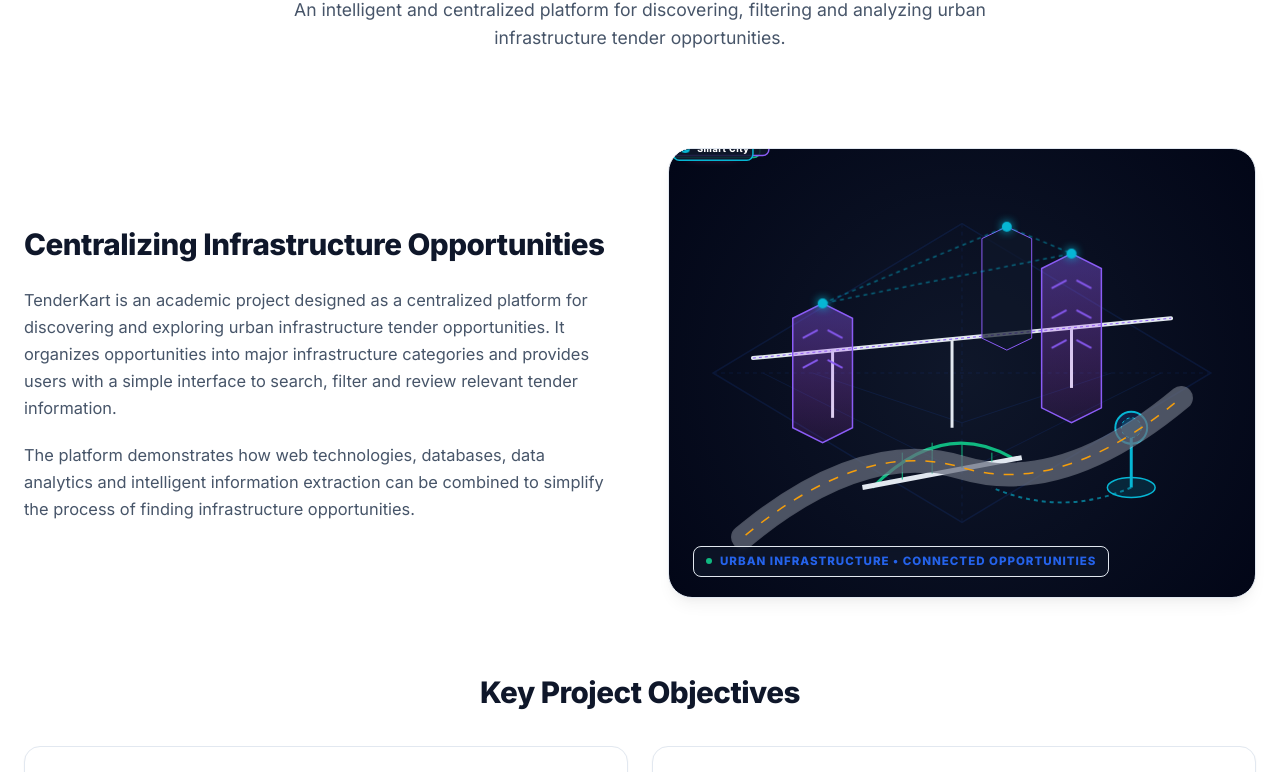
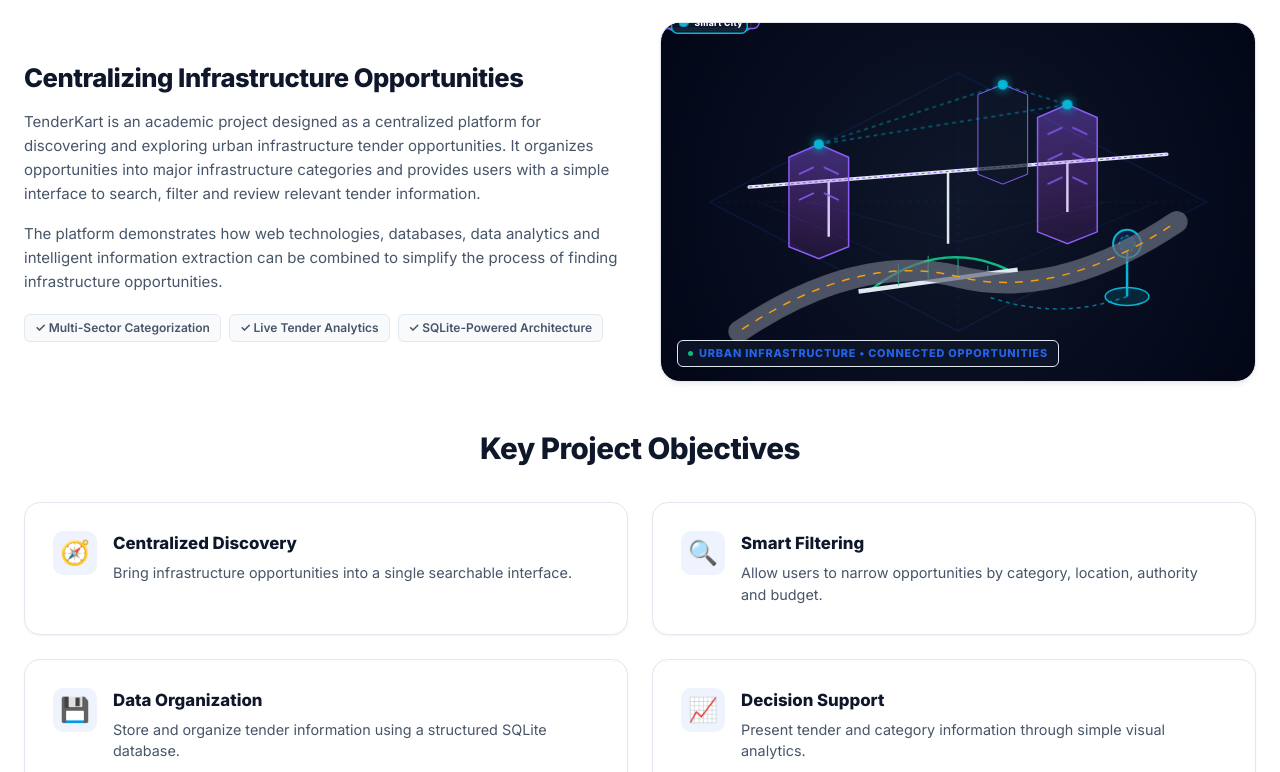
Before and after one commit to shreyansh-sinha-1509s/TenderKart, a plain HTML site: page about.html in a window 1280 px wide. Shown: the part 246-1018 px from the top of the page. Drawn offline with nearby package versions, Linux system fonts and the light colour scheme.

Commit message:
Fit Project Overview section compactly within viewport with optimized padding and SVG scaling

```diff
--- a/about.html
+++ b/about.html
@@ -216,33 +216,39 @@
   <div id="navbar-placeholder"></div>
 
   <!-- Main Content Space -->
-  <main style="flex: 1; padding: 4rem 0;">
-    <div class="container" style="display: flex; flex-direction: column; gap: 4.5rem;">
+  <main style="flex: 1; padding: 1.5rem 0 3rem 0;">
+    <div class="container" style="display: flex; flex-direction: column; gap: 2.75rem;">
 
       <!-- Page Header Title banner -->
-      <div style="text-align: center; display: flex; flex-direction: column; gap: 12px; max-width: 800px; margin: 0 auto;">
-        <span class="badge badge-blue" style="width: fit-content; align-self: center;">ACADEMIC WORKSPACE</span>
-        <h1 style="font-size: 2.75rem; font-weight: 850; color: var(--text-primary); letter-spacing: -1.25px; line-height: 1.15;">Project Overview</h1>
-        <p style="font-size: 1.1rem; color: var(--text-secondary); line-height: 1.6;">
+      <div style="text-align: center; display: flex; flex-direction: column; gap: 6px; max-width: 720px; margin: 0 auto;">
+        <span class="badge badge-blue" style="width: fit-content; align-self: center; font-size: 0.72rem; padding: 3px 10px;">ACADEMIC WORKSPACE</span>
+        <h1 style="font-size: 2.2rem; font-weight: 850; color: var(--text-primary); letter-spacing: -0.8px; line-height: 1.15; margin: 0;">Project Overview</h1>
+        <p style="font-size: 0.98rem; color: var(--text-secondary); line-height: 1.5; margin: 0;">
           An intelligent and centralized platform for discovering, filtering and analyzing urban infrastructure tender opportunities.
         </p>
       </div>
 
       <!-- SECTION 1 — PROJECT OVERVIEW -->
-      <section class="grid-2 scroll-reveal" style="gap: 3.5rem; align-items: center; margin-top: 1.5rem;">
-        <div style="display: flex; flex-direction: column; gap: 1.25rem;">
-          <h2 style="font-size: 1.85rem; font-weight: 800; color: var(--text-primary); letter-spacing: -0.5px;">Centralizing Infrastructure Opportunities</h2>
-          <p style="font-size: 1.025rem; color: var(--text-secondary); line-height: 1.65;">
+      <section class="grid-2 scroll-reveal" style="gap: 2.5rem; align-items: center; margin-top: 0;">
+        <div style="display: flex; flex-direction: column; gap: 1rem;">
+          <h2 style="font-size: 1.6rem; font-weight: 800; color: var(--text-primary); letter-spacing: -0.5px; line-height: 1.25; margin: 0;">Centralizing Infrastructure Opportunities</h2>
+          <p style="font-size: 0.94rem; color: var(--text-secondary); line-height: 1.6; margin: 0;">
             TenderKart is an academic project designed as a centralized platform for discovering and exploring urban infrastructure tender opportunities. It organizes opportunities into major infrastructure categories and provides users with a simple interface to search, filter and review relevant tender information.
           </p>
-          <p style="font-size: 1.025rem; color: var(--text-secondary); line-height: 1.65;">
+          <p style="font-size: 0.94rem; color: var(--text-secondary); line-height: 1.6; margin: 0;">
             The platform demonstrates how web technologies, databases, data analytics and intelligent information extraction can be combined to simplify the process of finding infrastructure opportunities.
           </p>
+
+          <div style="display: flex; flex-wrap: wrap; gap: 8px; margin-top: 0.25rem;">
+            <span style="font-size: 0.75rem; font-weight: 600; padding: 4px 10px; border-radius: 6px; background-color: var(--bg-secondary); border: 1px solid var(--border-color); color: var(--text-secondary);">✓ Multi-Sector Categorization</span>
+            <span style="font-size: 0.75rem; font-weight: 600; padding: 4px 10px; border-radius: 6px; background-color: var(--bg-secondary); border: 1px solid var(--border-color); color: var(--text-secondary);">✓ Live Tender Analytics</span>
+            <span style="font-size: 0.75rem; font-weight: 600; padding: 4px 10px; border-radius: 6px; background-color: var(--bg-secondary); border: 1px solid var(--border-color); color: var(--text-secondary);">✓ SQLite-Powered Architecture</span>
+          </div>
         </div>
 
         <!-- Smart-City Infrastructure Visualization -->
-        <div class="smart-city-wrapper" style="position: relative; width: 100%; height: 450px; background: radial-gradient(circle at center, #0F172A 0%, #020617 100%); border: 1px solid var(--border-color); border-radius: 24px; box-shadow: var(--shadow-lg); overflow: hidden; display: flex; align-items: center; justify-content: center; transition: var(--transition-smooth);">
-          <svg viewBox="0 0 500 450" width="100%" height="100%" style="overflow: visible;">
+        <div class="smart-city-wrapper" style="position: relative; width: 100%; height: 360px; background: radial-gradient(circle at center, #0F172A 0%, #020617 100%); border: 1px solid var(--border-color); border-radius: 20px; box-shadow: var(--shadow-md); overflow: hidden; display: flex; align-items: center; justify-content: center; transition: var(--transition-smooth);">
+          <svg viewBox="0 0 500 360" width="100%" height="100%" style="overflow: visible;">
             <defs>
               <linearGradient id="cityGlowGrad" x1="0%" y1="0%" x2="100%" y2="100%">
                 <stop offset="0%" stop-color="var(--color-primary)" stop-opacity="0.2" />
@@ -260,147 +266,147 @@
 
             <!-- Background Isometric Grid Mesh -->
             <g opacity="0.12" stroke="var(--color-primary)" stroke-width="1">
-              <path d="M 0,225 L 250,375 L 500,225 L 250,75 Z" fill="none" stroke-width="1.5" />
-              <path d="M 50,225 L 250,325 L 450,225" fill="none" />
-              <path d="M 100,225 L 250,275 L 400,225" fill="none" />
-              <path d="M 0,225 L 500,225 M 250,75 L 250,375" fill="none" stroke-dasharray="4 4" />
+              <path d="M 0,180 L 250,310 L 500,180 L 250,50 Z" fill="none" stroke-width="1.5" />
+              <path d="M 50,180 L 250,265 L 450,180" fill="none" />
+              <path d="M 100,180 L 250,220 L 400,180" fill="none" />
+              <path d="M 0,180 L 500,180 M 250,50 L 250,310" fill="none" stroke-dasharray="4 4" />
             </g>
 
             <!-- Water Storage Infrastructure Group -->
             <g class="city-interactive" data-label="Water Supply" style="cursor: pointer;">
               <!-- Storage Sphere base -->
-              <ellipse cx="420" cy="340" rx="24" ry="10" fill="rgba(6, 182, 212, 0.15)" stroke="#06B6D4" stroke-width="1.5" />
-              <path d="M 420,340 L 420,290" stroke="#06B6D4" stroke-width="3" />
+              <ellipse cx="420" cy="275" rx="22" ry="9" fill="rgba(6, 182, 212, 0.15)" stroke="#06B6D4" stroke-width="1.5" />
+              <path d="M 420,275 L 420,230" stroke="#06B6D4" stroke-width="2.5" />
               <!-- Water Tower Tank -->
-              <circle cx="420" cy="280" r="16" fill="url(#cityGlowGrad)" stroke="#06B6D4" stroke-width="2" />
-              <circle cx="420" cy="280" r="10" fill="rgba(6, 182, 212, 0.2)" stroke="#06B6D4" stroke-width="1" stroke-dasharray="3 3" />
+              <circle cx="420" cy="222" r="14" fill="url(#cityGlowGrad)" stroke="#06B6D4" stroke-width="2" />
+              <circle cx="420" cy="222" r="8" fill="rgba(6, 182, 212, 0.2)" stroke="#06B6D4" stroke-width="1" stroke-dasharray="3 3" />
               <!-- Water pipe connecting dots -->
-              <path d="M 420,340 Q 350,370 280,340" fill="none" stroke="#06B6D4" stroke-width="2" stroke-dasharray="4 4" opacity="0.6" />
+              <path d="M 420,275 Q 350,300 280,275" fill="none" stroke="#06B6D4" stroke-width="1.5" stroke-dasharray="4 4" opacity="0.6" />
             </g>
 
             <!-- Suspension Bridge Group -->
             <g class="city-interactive" data-label="Bridge Projects" style="cursor: pointer;">
               <!-- Arch Support -->
-              <path d="M 160,340 Q 230,270 300,310" fill="none" stroke="#10B981" stroke-width="3" />
+              <path d="M 160,270 Q 230,215 300,248" fill="none" stroke="#10B981" stroke-width="2.5" />
               <!-- Bridge deck -->
-              <path d="M 150,340 L 310,310" fill="none" stroke="var(--border-color)" stroke-width="5" />
+              <path d="M 150,270 L 310,248" fill="none" stroke="var(--border-color)" stroke-width="4.5" />
               <!-- Hanger cables -->
-              <line x1="190" y1="332" x2="190" y2="305" stroke="#10B981" stroke-width="1" />
-              <line x1="220" y1="326" x2="220" y2="295" stroke="#10B981" stroke-width="1" />
-              <line x1="250" y1="320" x2="250" y2="296" stroke="#10B981" stroke-width="1" />
-              <line x1="280" y1="314" x2="280" y2="305" stroke="#10B981" stroke-width="1" />
+              <line x1="190" y1="264" x2="190" y2="242" stroke="#10B981" stroke-width="1" />
+              <line x1="220" y1="258" x2="220" y2="234" stroke="#10B981" stroke-width="1" />
+              <line x1="250" y1="254" x2="250" y2="236" stroke="#10B981" stroke-width="1" />
+              <line x1="280" y1="250" x2="280" y2="244" stroke="#10B981" stroke-width="1" />
             </g>
 
             <!-- Highway & Flowing Traffic Group -->
             <g class="city-interactive" data-label="Road Infrastructure" style="cursor: pointer;">
               <!-- Main Road base -->
-              <path d="M 30,390 Q 150,290 250,320 T 470,250" fill="none" stroke="rgba(15, 23, 42, 0.6)" stroke-width="22" stroke-linecap="round" />
-              <path d="M 30,390 Q 150,290 250,320 T 470,250" fill="none" stroke="var(--border-color)" stroke-width="24" stroke-linecap="round" opacity="0.3" />
+              <path d="M 30,310 Q 150,230 250,255 T 470,200" fill="none" stroke="rgba(15, 23, 42, 0.6)" stroke-width="20" stroke-linecap="round" />
+              <path d="M 30,310 Q 150,230 250,255 T 470,200" fill="none" stroke="var(--border-color)" stroke-width="22" stroke-linecap="round" opacity="0.3" />
               <!-- Animated lane dash lines -->
-              <path d="M 30,390 Q 150,290 250,320 T 470,250" fill="none" stroke="#F59E0B" stroke-width="1.5" stroke-dasharray="10 10" class="road-flow-line" />
+              <path d="M 30,310 Q 150,230 250,255 T 470,200" fill="none" stroke="#F59E0B" stroke-width="1.5" stroke-dasharray="8 8" class="road-flow-line" />
 
               <!-- Flowing Vehicles -->
-              <circle r="4" fill="#00F2FE" style="filter: drop-shadow(0 0 4px #00F2FE);">
-                <animateMotion dur="7s" repeatCount="indefinite" path="M 30,390 Q 150,290 250,320 T 470,250" />
+              <circle r="3.5" fill="#00F2FE" style="filter: drop-shadow(0 0 4px #00F2FE);">
+                <animateMotion dur="6s" repeatCount="indefinite" path="M 30,310 Q 150,230 250,255 T 470,200" />
               </circle>
-              <circle r="4" fill="#EF4444" style="filter: drop-shadow(0 0 4px #EF4444);">
-                <animateMotion dur="10s" begin="3s" repeatCount="indefinite" path="M 30,390 Q 150,290 250,320 T 470,250" />
+              <circle r="3.5" fill="#EF4444" style="filter: drop-shadow(0 0 4px #EF4444);">
+                <animateMotion dur="8.5s" begin="2.5s" repeatCount="indefinite" path="M 30,310 Q 150,230 250,255 T 470,200" />
               </circle>
             </g>
 
             <!-- Elevated Metro Rail Group -->
             <g class="city-interactive" data-label="Metro Projects" style="cursor: pointer;">
               <!-- Track Structure -->
-              <path d="M 40,210 L 460,170" fill="none" stroke="var(--border-color)" stroke-width="4" stroke-linecap="round" />
-              <path d="M 40,210 L 460,170" fill="none" stroke="#8B5CF6" stroke-width="1" stroke-dasharray="3 3" />
+              <path d="M 40,165 L 460,132" fill="none" stroke="var(--border-color)" stroke-width="3.5" stroke-linecap="round" />
+              <path d="M 40,165 L 460,132" fill="none" stroke="#8B5CF6" stroke-width="1" stroke-dasharray="3 3" />
               <!-- Pillars -->
-              <line x1="120" y1="202" x2="120" y2="270" stroke="var(--border-color)" stroke-width="3" />
-              <line x1="240" y1="192" x2="240" y2="280" stroke="var(--border-color)" stroke-width="3" />
-              <line x1="360" y1="180" x2="360" y2="240" stroke="var(--border-color)" stroke-width="3" />
+              <line x1="120" y1="159" x2="120" y2="215" stroke="var(--border-color)" stroke-width="2.5" />
+              <line x1="240" y1="150" x2="240" y2="222" stroke="var(--border-color)" stroke-width="2.5" />
+              <line x1="360" y1="140" x2="360" y2="190" stroke="var(--border-color)" stroke-width="2.5" />
 
               <!-- Metro Train (moving) -->
               <g>
-                <rect x="-24" y="-5" width="48" height="10" rx="4" fill="#EC4899" style="filter: drop-shadow(0 0 6px #EC4899);" />
+                <rect x="-20" y="-4" width="40" height="8" rx="3" fill="#EC4899" style="filter: drop-shadow(0 0 5px #EC4899);" />
                 <!-- Windows -->
-                <rect x="-18" y="-3" width="8" height="3" fill="#FFFFFF" opacity="0.8" />
-                <rect x="-6" y="-3" width="8" height="3" fill="#FFFFFF" opacity="0.8" />
-                <rect x="6" y="-3" width="8" height="3" fill="#FFFFFF" opacity="0.8" />
-                <circle cx="20" cy="0" r="1.5" fill="#FFFFFF" />
-                <animateMotion dur="5.5s" repeatCount="indefinite" path="M 40,210 L 460,170" />
+                <rect x="-15" y="-2" width="6" height="2" fill="#FFFFFF" opacity="0.8" />
+                <rect x="-5" y="-2" width="6" height="2" fill="#FFFFFF" opacity="0.8" />
+                <rect x="5" y="-2" width="6" height="2" fill="#FFFFFF" opacity="0.8" />
+                <circle cx="16" cy="0" r="1.2" fill="#FFFFFF" />
+                <animateMotion dur="5s" repeatCount="indefinite" path="M 40,165 L 460,132" />
               </g>
             </g>
 
             <!-- Modern Buildings & Tech Towers Group -->
             <g class="city-interactive" data-label="Building Projects" style="cursor: pointer;">
               <!-- Tower 1 -->
-              <path d="M 330,120 L 360,105 L 390,120 L 390,260 L 360,275 L 330,260 Z" fill="url(#neonPurpleGrad)" stroke="#8B5CF6" stroke-width="1.5" />
+              <path d="M 330,95 L 360,82 L 390,95 L 390,210 L 360,222 L 330,210 Z" fill="url(#neonPurpleGrad)" stroke="#8B5CF6" stroke-width="1.5" />
               <!-- Server blinking rows -->
-              <line x1="340" y1="140" x2="355" y2="132" stroke="#8B5CF6" stroke-width="2" opacity="0.8" class="blink-node" />
-              <line x1="365" y1="132" x2="380" y2="140" stroke="#8B5CF6" stroke-width="2" opacity="0.8" class="blink-node" />
-              <line x1="340" y1="170" x2="355" y2="162" stroke="#8B5CF6" stroke-width="2" opacity="0.8" class="blink-node" />
-              <line x1="365" y1="162" x2="380" y2="170" stroke="#8B5CF6" stroke-width="2" opacity="0.8" class="blink-node" />
-              <line x1="340" y1="200" x2="355" y2="192" stroke="#8B5CF6" stroke-width="2" opacity="0.8" class="blink-node" />
-              <line x1="365" y1="192" x2="380" y2="200" stroke="#8B5CF6" stroke-width="2" opacity="0.8" class="blink-node" />
+              <line x1="340" y1="112" x2="355" y2="105" stroke="#8B5CF6" stroke-width="1.5" opacity="0.8" class="blink-node" />
+              <line x1="365" y1="105" x2="380" y2="112" stroke="#8B5CF6" stroke-width="1.5" opacity="0.8" class="blink-node" />
+              <line x1="340" y1="138" x2="355" y2="131" stroke="#8B5CF6" stroke-width="1.5" opacity="0.8" class="blink-node" />
+              <line x1="365" y1="131" x2="380" y2="138" stroke="#8B5CF6" stroke-width="1.5" opacity="0.8" class="blink-node" />
+              <line x1="340" y1="162" x2="355" y2="155" stroke="#8B5CF6" stroke-width="1.5" opacity="0.8" class="blink-node" />
+              <line x1="365" y1="155" x2="380" y2="162" stroke="#8B5CF6" stroke-width="1.5" opacity="0.8" class="blink-node" />
 
               <!-- Tower 2 (Smaller back tower) -->
-              <path d="M 270,90 L 295,78 L 320,90 L 320,190 L 295,202 L 270,190 Z" fill="rgba(15, 23, 42, 0.7)" stroke="#8B5CF6" stroke-width="1" />
+              <path d="M 270,72 L 295,62 L 320,72 L 320,152 L 295,162 L 270,152 Z" fill="rgba(15, 23, 42, 0.7)" stroke="#8B5CF6" stroke-width="1" />
 
               <!-- Tower 3 (Front Left Tower) -->
-              <path d="M 80,170 L 110,155 L 140,170 L 140,280 L 110,295 L 80,280 Z" fill="url(#neonPurpleGrad)" stroke="#8B5CF6" stroke-width="1.5" />
-              <line x1="90" y1="190" x2="105" y2="182" stroke="#8B5CF6" stroke-width="2" opacity="0.8" class="blink-node" />
-              <line x1="115" y1="182" x2="130" y2="190" stroke="#8B5CF6" stroke-width="2" opacity="0.8" class="blink-node" />
-              <line x1="90" y1="220" x2="105" y2="212" stroke="#8B5CF6" stroke-width="2" opacity="0.8" class="blink-node" />
-              <line x1="115" y1="212" x2="130" y2="220" stroke="#8B5CF6" stroke-width="2" opacity="0.8" class="blink-node" />
+              <path d="M 80,135 L 110,122 L 140,135 L 140,225 L 110,237 L 80,225 Z" fill="url(#neonPurpleGrad)" stroke="#8B5CF6" stroke-width="1.5" />
+              <line x1="90" y1="152" x2="105" y2="145" stroke="#8B5CF6" stroke-width="1.5" opacity="0.8" class="blink-node" />
+              <line x1="115" y1="145" x2="130" y2="152" stroke="#8B5CF6" stroke-width="1.5" opacity="0.8" class="blink-node" />
+              <line x1="90" y1="178" x2="105" y2="171" stroke="#8B5CF6" stroke-width="1.5" opacity="0.8" class="blink-node" />
+              <line x1="115" y1="171" x2="130" y2="178" stroke="#8B5CF6" stroke-width="1.5" opacity="0.8" class="blink-node" />
             </g>
 
             <!-- Smart City Nodes & Communication Network -->
             <g class="city-interactive" data-label="Smart City" style="cursor: pointer;">
               <!-- Connecting fiber paths -->
-              <path d="M 110,155 L 295,78 L 360,105 Z" fill="none" stroke="#06B6D4" stroke-width="1.5" stroke-dasharray="4 4" opacity="0.5" />
+              <path d="M 110,122 L 295,62 L 360,82 Z" fill="none" stroke="#06B6D4" stroke-width="1.5" stroke-dasharray="4 4" opacity="0.5" />
               <!-- Glowing Nodes -->
-              <circle cx="110" cy="155" r="4" fill="#06B6D4" class="pulse-node" style="filter: drop-shadow(0 0 5px #06B6D4);" />
-              <circle cx="295" cy="78" r="4" fill="#06B6D4" class="pulse-node" style="filter: drop-shadow(0 0 5px #06B6D4);" />
-              <circle cx="360" cy="105" r="4" fill="#06B6D4" class="pulse-node" style="filter: drop-shadow(0 0 5px #06B6D4);" />
+              <circle cx="110" cy="122" r="3.5" fill="#06B6D4" class="pulse-node" style="filter: drop-shadow(0 0 5px #06B6D4);" />
+              <circle cx="295" cy="62" r="3.5" fill="#06B6D4" class="pulse-node" style="filter: drop-shadow(0 0 5px #06B6D4);" />
+              <circle cx="360" cy="82" r="3.5" fill="#06B6D4" class="pulse-node" style="filter: drop-shadow(0 0 5px #06B6D4);" />
             </g>
 
-            <!-- Floating Tender Markers (Amber/Orange accent) -->
+            <!-- Floating Tender Markers (Well padded inside canvas) -->
             <!-- Pin 1: Road Tender -->
-            <g class="float-pin-1" style="transform: translate(90px, 290px);">
-              <rect x="-42" y="-12" width="84" height="24" rx="6" fill="rgba(15, 23, 42, 0.85)" stroke="#F59E0B" stroke-width="1.5" />
-              <circle cx="-30" cy="0" r="3.5" fill="#F59E0B" class="pulse-node" />
-              <text x="-18" y="4" fill="#FFFFFF" font-size="9" font-weight="800" letter-spacing="0.5px">Road Tender</text>
+            <g class="float-pin-1" style="transform: translate(90px, 230px);">
+              <rect x="-38" y="-11" width="76" height="22" rx="6" fill="rgba(15, 23, 42, 0.88)" stroke="#F59E0B" stroke-width="1.5" />
+              <circle cx="-27" cy="0" r="3" fill="#F59E0B" class="pulse-node" />
+              <text x="-16" y="3.5" fill="#FFFFFF" font-size="8.5" font-weight="800" letter-spacing="0.4px">Road Tender</text>
             </g>
 
             <!-- Pin 2: Bridge Project -->
-            <g class="float-pin-2" style="transform: translate(250px, 340px);">
-              <rect x="-47" y="-12" width="94" height="24" rx="6" fill="rgba(15, 23, 42, 0.85)" stroke="#10B981" stroke-width="1.5" />
-              <circle cx="-34" cy="0" r="3.5" fill="#10B981" class="pulse-node" />
-              <text x="-22" y="4" fill="#FFFFFF" font-size="9" font-weight="800" letter-spacing="0.5px">Bridge Project</text>
+            <g class="float-pin-2" style="transform: translate(250px, 275px);">
+              <rect x="-42" y="-11" width="84" height="22" rx="6" fill="rgba(15, 23, 42, 0.88)" stroke="#10B981" stroke-width="1.5" />
+              <circle cx="-30" cy="0" r="3" fill="#10B981" class="pulse-node" />
+              <text x="-19" y="3.5" fill="#FFFFFF" font-size="8.5" font-weight="800" letter-spacing="0.4px">Bridge Project</text>
             </g>
 
             <!-- Pin 3: Metro Opportunity -->
-            <g class="float-pin-3" style="transform: translate(160px, 150px);">
-              <rect x="-56" y="-12" width="112" height="24" rx="6" fill="rgba(15, 23, 42, 0.85)" stroke="#8B5CF6" stroke-width="1.5" />
-              <circle cx="-42" cy="0" r="3.5" fill="#8B5CF6" class="pulse-node" />
-              <text x="-30" y="4" fill="#FFFFFF" font-size="9" font-weight="800" letter-spacing="0.5px">Metro Opportunity</text>
+            <g class="float-pin-3" style="transform: translate(150px, 115px);">
+              <rect x="-50" y="-11" width="100" height="22" rx="6" fill="rgba(15, 23, 42, 0.88)" stroke="#8B5CF6" stroke-width="1.5" />
+              <circle cx="-38" cy="0" r="3" fill="#8B5CF6" class="pulse-node" />
+              <text x="-26" y="3.5" fill="#FFFFFF" font-size="8.5" font-weight="800" letter-spacing="0.4px">Metro Project</text>
             </g>
 
             <!-- Pin 4: Smart City -->
-            <g class="float-pin-4" style="transform: translate(320px, 50px);">
-              <rect x="-40" y="-12" width="80" height="24" rx="6" fill="rgba(15, 23, 42, 0.85)" stroke="#06B6D4" stroke-width="1.5" />
-              <circle cx="-28" cy="0" r="3.5" fill="#06B6D4" class="pulse-node" />
-              <text x="-16" y="4" fill="#FFFFFF" font-size="9" font-weight="800" letter-spacing="0.5px">Smart City</text>
+            <g class="float-pin-4" style="transform: translate(320px, 45px);">
+              <rect x="-38" y="-11" width="76" height="22" rx="6" fill="rgba(15, 23, 42, 0.88)" stroke="#06B6D4" stroke-width="1.5" />
+              <circle cx="-26" cy="0" r="3" fill="#06B6D4" class="pulse-node" />
+              <text x="-15" y="3.5" fill="#FFFFFF" font-size="8.5" font-weight="800" letter-spacing="0.4px">Smart City</text>
             </g>
           </svg>
 
           <!-- Branding Label -->
-          <div style="position: absolute; bottom: 20px; left: 24px; font-size: 0.72rem; font-weight: 800; letter-spacing: 1px; color: var(--color-primary); text-transform: uppercase; display: flex; align-items: center; gap: 8px; background-color: rgba(15, 23, 42, 0.75); padding: 6px 12px; border-radius: 8px; border: 1px solid var(--border-color); backdrop-filter: blur(4px); z-index: 10; pointer-events: none;">
-            <span style="display: inline-block; width: 6px; height: 6px; border-radius: 50%; background-color: #10B981; animation: blink 2s infinite;"></span>
+          <div style="position: absolute; bottom: 14px; left: 16px; font-size: 0.68rem; font-weight: 800; letter-spacing: 0.8px; color: var(--color-primary); text-transform: uppercase; display: flex; align-items: center; gap: 6px; background-color: rgba(15, 23, 42, 0.8); padding: 4px 10px; border-radius: 6px; border: 1px solid var(--border-color); backdrop-filter: blur(4px); z-index: 10; pointer-events: none;">
+            <span style="display: inline-block; width: 5px; height: 5px; border-radius: 50%; background-color: #10B981; animation: blink 2s infinite;"></span>
             Urban Infrastructure • Connected Opportunities
           </div>
 
           <!-- Tooltip Overlay -->
-          <div id="city-tooltip" style="position: absolute; display: none; background-color: rgba(15, 23, 42, 0.95); border: 1px solid var(--color-primary); border-radius: 8px; padding: 6px 12px; color: #FFFFFF; font-size: 0.75rem; font-weight: 700; pointer-events: none; box-shadow: var(--shadow-md); z-index: 100; white-space: nowrap; backdrop-filter: blur(4px); transform: translate(-50%, -100%); margin-top: -10px; transition: opacity 0.15s ease;">
+          <div id="city-tooltip" style="position: absolute; display: none; background-color: rgba(15, 23, 42, 0.95); border: 1px solid var(--color-primary); border-radius: 8px; padding: 5px 10px; color: #FFFFFF; font-size: 0.72rem; font-weight: 700; pointer-events: none; box-shadow: var(--shadow-md); z-index: 100; white-space: nowrap; backdrop-filter: blur(4px); transform: translate(-50%, -100%); margin-top: -8px; transition: opacity 0.15s ease;">
             Tooltip
           </div>
         </div>
```
